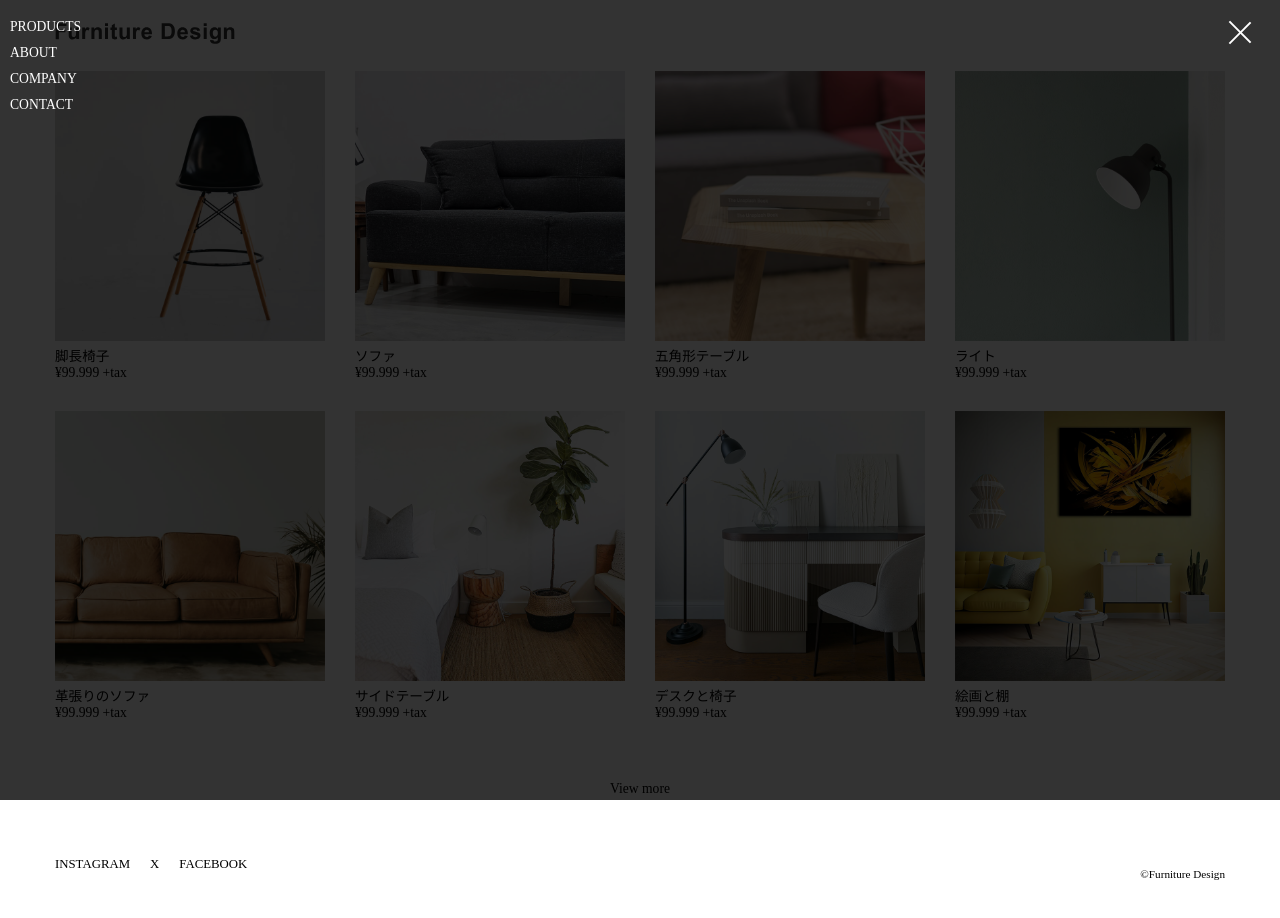
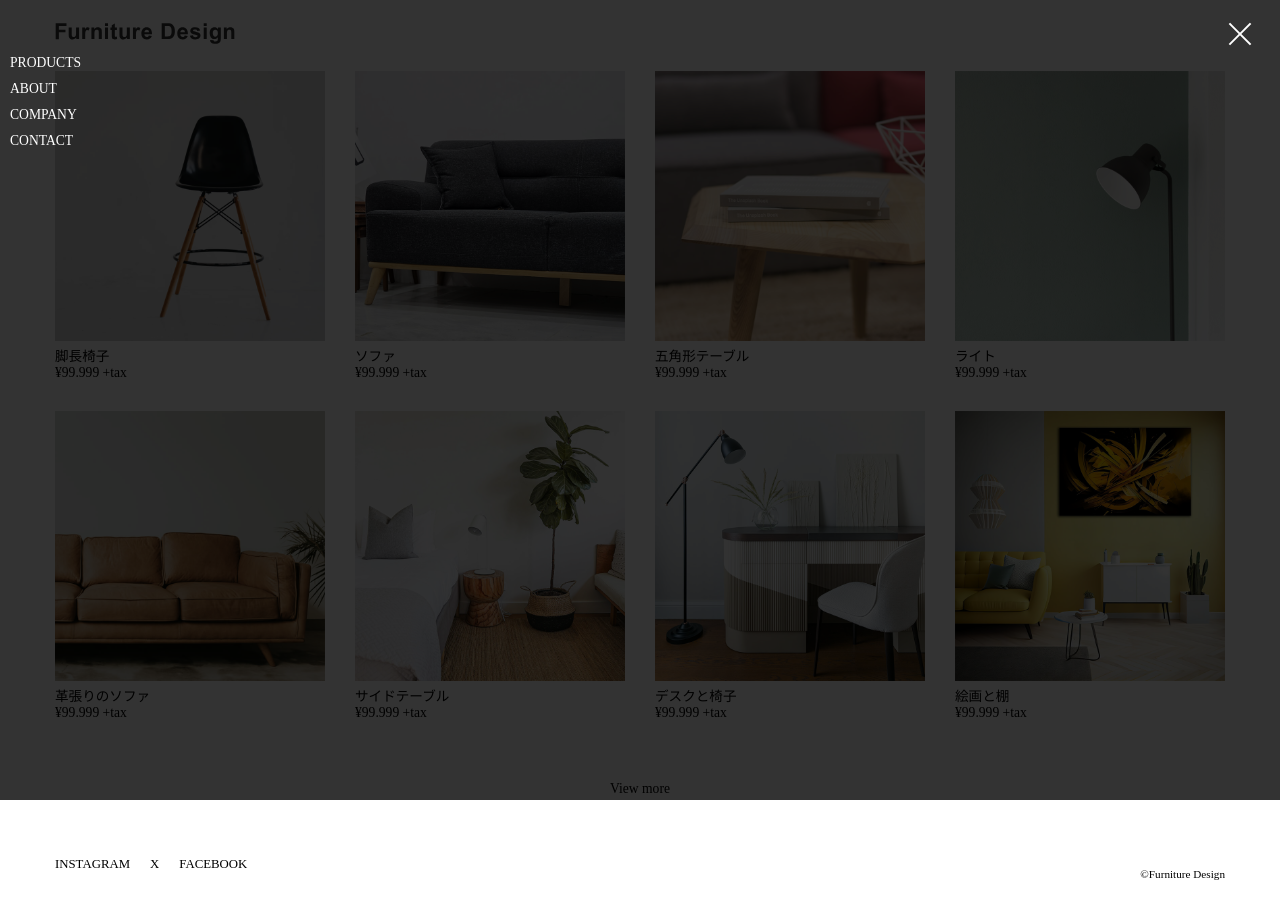
Before and after one commit to makida-suzuka/storesite_interior, a plain HTML site: page index.html in a window 1280 px wide. Both pictures are taken after a click on the element 1240 px from the left and 32 px from the top of the page. Drawn offline with Linux system fonts and the light colour scheme.

Commit message:
[fix]ハンバーガーメニュー fix

```diff
--- a/index.html
+++ b/index.html
@@ -25,8 +25,9 @@
 
                 <div id="hamburger">
                     <span></span>
+                    <span></span>
                 </div>
-
+                <div class="ham-back"></div>
             </header>
 
             <main>
--- a/main.js
+++ b/main.js
@@ -4,6 +4,9 @@ window.onload = function() {
     document.getElementById("hamburger").addEventListener("click", function () {
         // ハンバーガーメニューのクラスをトグル
         document.querySelector(".menu-right").classList.toggle("open");
+        //　背景
+        document.querySelector(".ham-back").classList.toggle("open");
+
         // ハンバーガーのクロス用クラスをトグル
         document.body.classList.toggle("hamburger-active");
       });
--- a/style.css
+++ b/style.css
@@ -53,17 +53,25 @@ header
     width: 100%;
 }
 .menu-right{
-    z-index: 1;
+    /* z-index: 1;
     position: fixed;
     color: #fff;
     top: 0;
     right: 0;
     width: 100%;
     height: 100vh;
-    display: block;
+    display: none;
     background: rgba(0, 0, 0, 0.8);
-    transform: translateX(100%); /* Y軸ではなくX軸を使う */
-    transition: opacity 0.6s ease-in-out, transform 0.6s ease-in-out; /* スライド速度を0.6秒に設定 */
+    transform: translateX(100%);  */
+    position: fixed;
+    top: 0;
+    left: -300px;
+    width: 300px;
+    color: #fff;
+    padding: 36px 50px;
+    transition: all 0.5s;
+    z-index: 20;
+    opacity: 0;
 }
 
 #hamburger {
@@ -76,9 +84,7 @@ header
     z-index: 999;
 }
 
-#hamburger span,
-#hamburger::before,
-#hamburger::after {
+#hamburger span{
   position: absolute;
   left: 0;
   display: block;
@@ -88,7 +94,8 @@ header
   transition: all 0.3s ease-in-out; /* 線のアニメーション */
 }
 
-#hamburger span {
+/*ハンバーガーメニューの線*/
+#hamburger span:first-child{
     position: absolute;
     top: 50%;
     left: 0;
@@ -96,53 +103,55 @@ header
     width: 100%;
     height: 2px;
     background-color: #333;
-    transform: translateY(-50%);
+    transform: translateY(-200%);
 }
 
-#hamburger::before {
-    content: "";
+#hamburger span:nth-child(2){
+    position: absolute;
+    top: 50%;
+    left: 0;
     display: block;
-    position: absolute;
-    top: 0;
-    left: 0;
     width: 100%;
     height: 2px;
     background-color: #333;
+    transform: translateY(300%);
 }
 
-#hamburger::after {
-    content: "";
+
+.hamburger-active #hamburger span:first-child{
+    position: absolute;
+    top: 50%;
+    left: 0;
     display: block;
-    position: absolute;
-    bottom: 0;
-    left: 0;
     width: 100%;
     height: 2px;
-    background-color: #333;
+    background-color: #ffffff;
+    transform: rotate(45deg);
+    /* transform: translateY(-200%); */
 }
 
-/* メニューが開いたときのクロススタイル */
-.hamburger-active #hamburger span {
-    opacity: 0;
+.hamburger-active #hamburger span:nth-child(2){
+    position: absolute;
+    top: 50%;
+    left: 0;
+    display: block;
+    width: 100%;
+    height: 2px;
+    background-color: #ffffff;
+    transform: rotate(-45deg);
+    /* transform: translateY(300%); */
 }
 
-.hamburger-active #hamburger::before {
-    top: 45%;
-    transform: rotate(45deg); /* 上の線を45度回転させてクロス */
-    background-color: #fff;
-}
 
-.hamburger-active #hamburger::after {
-    bottom: 45%;
-    transform: rotate(-45deg); /* 下の線を-45度回転させてクロス */
-    background-color: #fff;
-}
-
-.menu-right.open {
+.open.menu-right{
+    left: 0;
+    opacity: 1;
+    /* display: block;
     opacity: 1;
     transform: translateX(0);
     visibility: visible;
-    transition: opacity 0.6s ease-in-out, transform 0.6s ease-in-out; /* 開閉両方に適用 */
+    transition: opacity 0.6s ease-in-out, transform 0.6s ease-in-out;  */
+    /* 開閉両方に適用 */
 }
 
 
@@ -166,7 +175,36 @@ header
     color: #fff;
 }
 
+.menu-right ul.nav-menu{
+    position: fixed;
+    left: -300px;
+    transition: all 0.5s;
+    z-index: 20;
+    opacity: 0;
+}
 
+.menu-right.open ul.nav-menu{
+    left: 0;
+    opacity: 1;
+}
+
+/*背景*/
+.ham-back {
+    opacity: 0;
+    transition: all 0.5s;
+  }
+
+.ham-back.open {
+    opacity: 1;
+    position: fixed;
+    top: 0;
+    left: 0;
+    width: 100%;
+    height: 100%;
+    background: rgba(0, 0, 0, 0.8);
+    z-index: 10;
+    cursor: pointer;
+}
 
 
 
```
